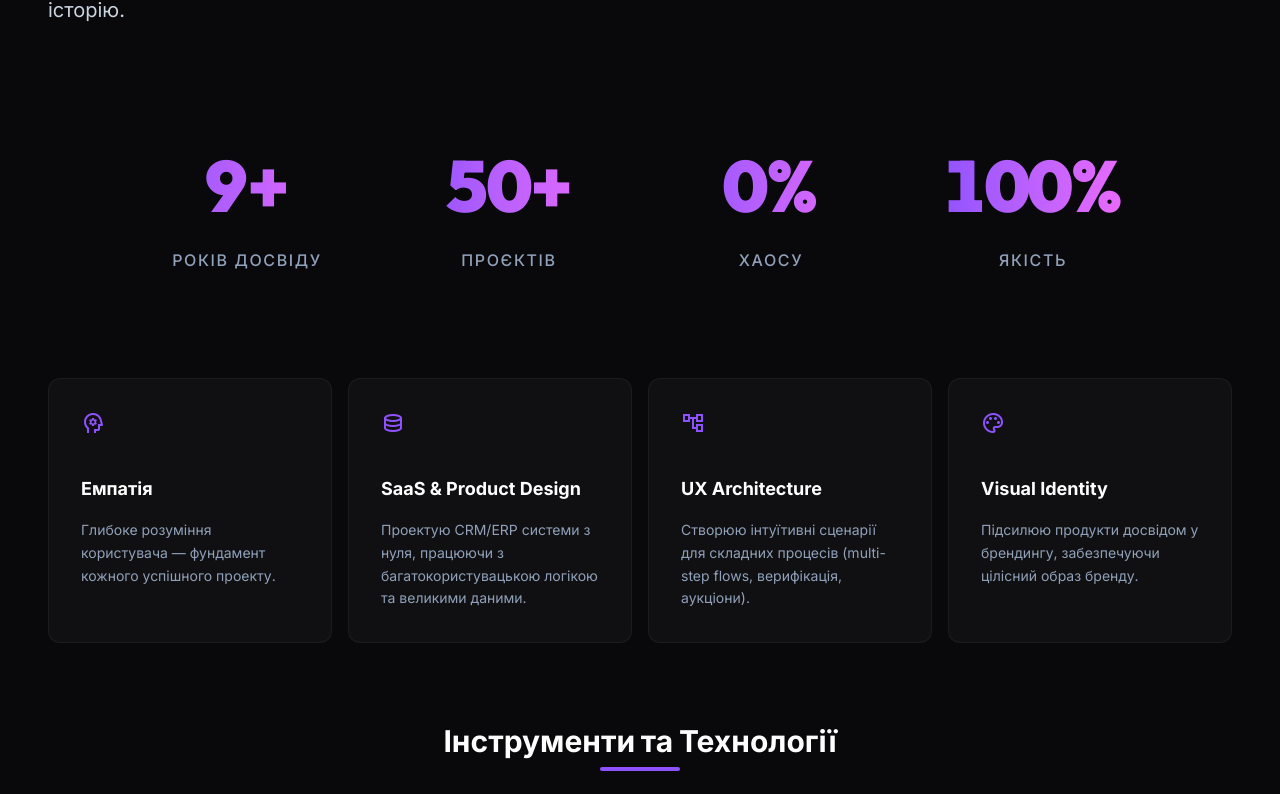
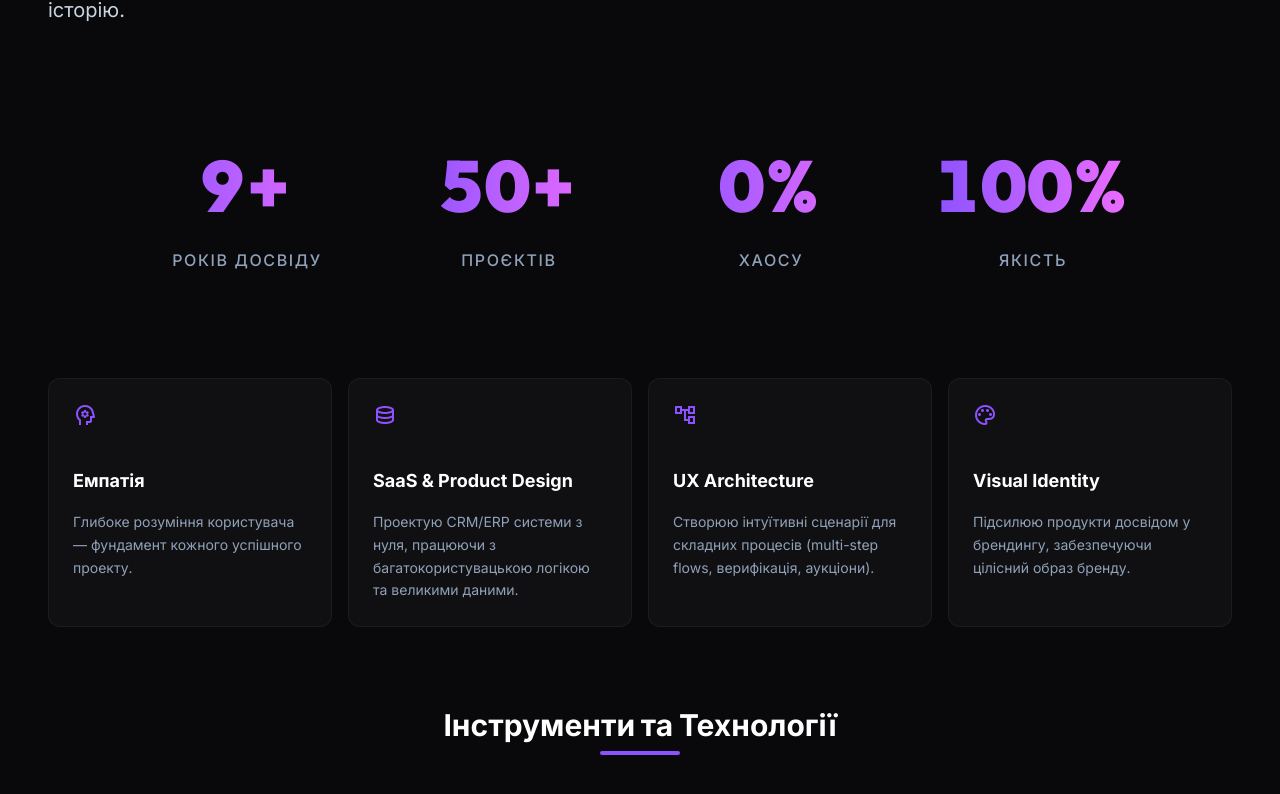
Before and after one commit to Montalmo/portfolio_site, a React (Vite) app: page / in a window 1280 px wide. Shown: the part 1214-2008 px from the top of the page. Built offline with nearby package versions, Linux system fonts and the light colour scheme.

Commit message:
fix: styles about me section

```diff
--- a/src/App.tsx
+++ b/src/App.tsx
@@ -326,7 +326,7 @@ function App() {
 
                         {/* Right Column */}
                         <div className="flex flex-col gap-6">
-                          <p className="text-slate-400 text-base md:text-lg leading-relaxed">
+                          <p className="text-slate-300 text-lg leading-relaxed">
                             Я прагну створювати інтерфейси, які не лише виглядають естетично, але й вирішують реальні бізнес-завдання, роблячи взаємодію з цифровим світом безшовною та приємною.
                           </p>
                         </div>
@@ -335,25 +335,25 @@ function App() {
                       {/* Numbers Block */}
                       <div className="grid grid-cols-2 lg:grid-cols-4 gap-4 md:gap-6 max-w-5xl w-full mx-auto justify-items-center items-center">
                         <div className="flex flex-col items-center justify-center gap-2 rounded-2xl p-8 aspect-square lg:aspect-auto lg:h-48 group hover:bg-violet-500/5 transition-all w-full">
-                          <p className="text-transparent bg-clip-text bg-gradient-to-r from-violet-500 to-fuchsia-400 text-[72px] md:text-[72px] font-display font-black text-center">
+                          <p className="text-transparent bg-clip-text bg-gradient-to-r from-violet-500 to-fuchsia-400 text-[72px] md:text-[72px] font-display font-black text-center tracking-wider">
                             <Counter end={9} suffix="+" />
                           </p>
                           <p className="text-slate-400 text-sm md:text-base font-medium uppercase tracking-widest text-center">Років досвіду</p>
                         </div>
                         <div className="flex flex-col items-center justify-center gap-2 rounded-2xl p-8 aspect-square lg:aspect-auto lg:h-48 group hover:bg-violet-500/5 transition-all w-full">
-                          <p className="text-transparent bg-clip-text bg-gradient-to-r from-violet-500 to-fuchsia-400 text-[72px] md:text-[72px] font-display font-black text-center">
+                          <p className="text-transparent bg-clip-text bg-gradient-to-r from-violet-500 to-fuchsia-400 text-[72px] md:text-[72px] font-display font-black text-center tracking-wider">
                             <Counter end={50} suffix="+" />
                           </p>
                           <p className="text-slate-400 text-sm md:text-base font-medium uppercase tracking-widest text-center">Проєктів</p>
                         </div>
                         <div className="flex flex-col items-center justify-center gap-2 rounded-2xl p-8 aspect-square lg:aspect-auto lg:h-48 group hover:bg-violet-500/5 transition-all w-full">
-                          <p className="text-transparent bg-clip-text bg-gradient-to-r from-violet-500 to-fuchsia-400 text-[72px] md:text-[72px] font-display font-black text-center">
+                          <p className="text-transparent bg-clip-text bg-gradient-to-r from-violet-500 to-fuchsia-400 text-[72px] md:text-[72px] font-display font-black text-center tracking-wider">
                             <Counter start={100} end={0} suffix="%" />
                           </p>
                           <p className="text-slate-400 text-sm md:text-base font-medium uppercase tracking-widest text-center">Хаосу</p>
                         </div>
                         <div className="flex flex-col items-center justify-center gap-2 rounded-2xl p-8 aspect-square lg:aspect-auto lg:h-48 group hover:bg-violet-500/5 transition-all w-full">
-                          <p className="text-transparent bg-clip-text bg-gradient-to-r from-violet-500 to-fuchsia-400 text-[72px] md:text-[72px] font-display font-black text-center">
+                          <p className="text-transparent bg-clip-text bg-gradient-to-r from-violet-500 to-fuchsia-400 text-[72px] md:text-[72px] font-display font-black text-center tracking-wider">
                             <Counter end={100} suffix="%" />
                           </p>
                           <p className="text-slate-400 text-sm md:text-base font-medium uppercase tracking-widest text-center">Якість</p>
@@ -363,7 +363,7 @@ function App() {
 
                     {/* Expertise Cards — horizontal row of 4 below Philosophy+Stats */}
                     <div className="grid grid-cols-1 sm:grid-cols-2 xl:grid-cols-4 gap-4">
-                      <div className="flex flex-col rounded-xl border border-white/5 bg-white/[0.03] p-8 hover:border-violet-500/50 hover:shadow-[0_0_20px_rgba(139,92,246,0.08)] transition-all group relative overflow-hidden">
+                      <div className="flex flex-col rounded-xl border border-white/5 bg-white/[0.03] p-6 hover:border-violet-500/50 hover:shadow-[0_0_20px_rgba(139,92,246,0.08)] transition-all group relative overflow-hidden">
                         <div className="absolute top-6 left-1/2 -translate-x-1/2 w-16 h-16 rounded-xl bg-violet-500/20 opacity-0 group-hover:opacity-100 transition-opacity duration-300 blur-sm"></div>
                         <span className="material-symbols-outlined text-violet-500 text-3xl mb-10 relative z-10">psychology</span>
                         <div className="flex flex-col gap-4">
@@ -371,7 +371,7 @@ function App() {
                           <p className="text-slate-400 text-sm leading-relaxed">Глибоке розуміння користувача — фундамент кожного успішного проекту.</p>
                         </div>
                       </div>
-                      <div className="flex flex-col rounded-xl border border-white/5 bg-white/[0.03] p-8 hover:border-violet-500/50 hover:shadow-[0_0_20px_rgba(139,92,246,0.08)] transition-all group relative overflow-hidden">
+                      <div className="flex flex-col rounded-xl border border-white/5 bg-white/[0.03] p-6 hover:border-violet-500/50 hover:shadow-[0_0_20px_rgba(139,92,246,0.08)] transition-all group relative overflow-hidden">
                         <div className="absolute top-6 left-1/2 -translate-x-1/2 w-16 h-16 rounded-xl bg-violet-500/20 opacity-0 group-hover:opacity-100 transition-opacity duration-300 blur-sm"></div>
                         <span className="material-symbols-outlined text-violet-500 text-3xl mb-10 relative z-10">database</span>
                         <div className="flex flex-col gap-4">
@@ -379,7 +379,7 @@ function App() {
                           <p className="text-slate-400 text-sm leading-relaxed">Проектую CRM/ERP системи з нуля, працюючи з багатокористувацькою логікою та великими даними.</p>
                         </div>
                       </div>
-                      <div className="flex flex-col rounded-xl border border-white/5 bg-white/[0.03] p-8 hover:border-violet-500/50 hover:shadow-[0_0_20px_rgba(139,92,246,0.08)] transition-all group relative overflow-hidden">
+                      <div className="flex flex-col rounded-xl border border-white/5 bg-white/[0.03] p-6 hover:border-violet-500/50 hover:shadow-[0_0_20px_rgba(139,92,246,0.08)] transition-all group relative overflow-hidden">
                         <div className="absolute top-6 left-1/2 -translate-x-1/2 w-16 h-16 rounded-xl bg-violet-500/20 opacity-0 group-hover:opacity-100 transition-opacity duration-300 blur-sm"></div>
                         <span className="material-symbols-outlined text-violet-500 text-3xl mb-10 relative z-10">account_tree</span>
                         <div className="flex flex-col gap-4">
@@ -387,7 +387,7 @@ function App() {
                           <p className="text-slate-400 text-sm leading-relaxed">Створюю інтуїтивні сценарії для складних процесів (multi-step flows, верифікація, аукціони).</p>
                         </div>
                       </div>
-                      <div className="flex flex-col rounded-xl border border-white/5 bg-white/[0.03] p-8 hover:border-violet-500/50 hover:shadow-[0_0_20px_rgba(139,92,246,0.08)] transition-all group relative overflow-hidden">
+                      <div className="flex flex-col rounded-xl border border-white/5 bg-white/[0.03] p-6 hover:border-violet-500/50 hover:shadow-[0_0_20px_rgba(139,92,246,0.08)] transition-all group relative overflow-hidden">
                         <div className="absolute top-6 left-1/2 -translate-x-1/2 w-16 h-16 rounded-xl bg-violet-500/20 opacity-0 group-hover:opacity-100 transition-opacity duration-300 blur-sm"></div>
                         <span className="material-symbols-outlined text-violet-500 text-3xl mb-10 relative z-10">palette</span>
                         <div className="flex flex-col gap-4">
```
